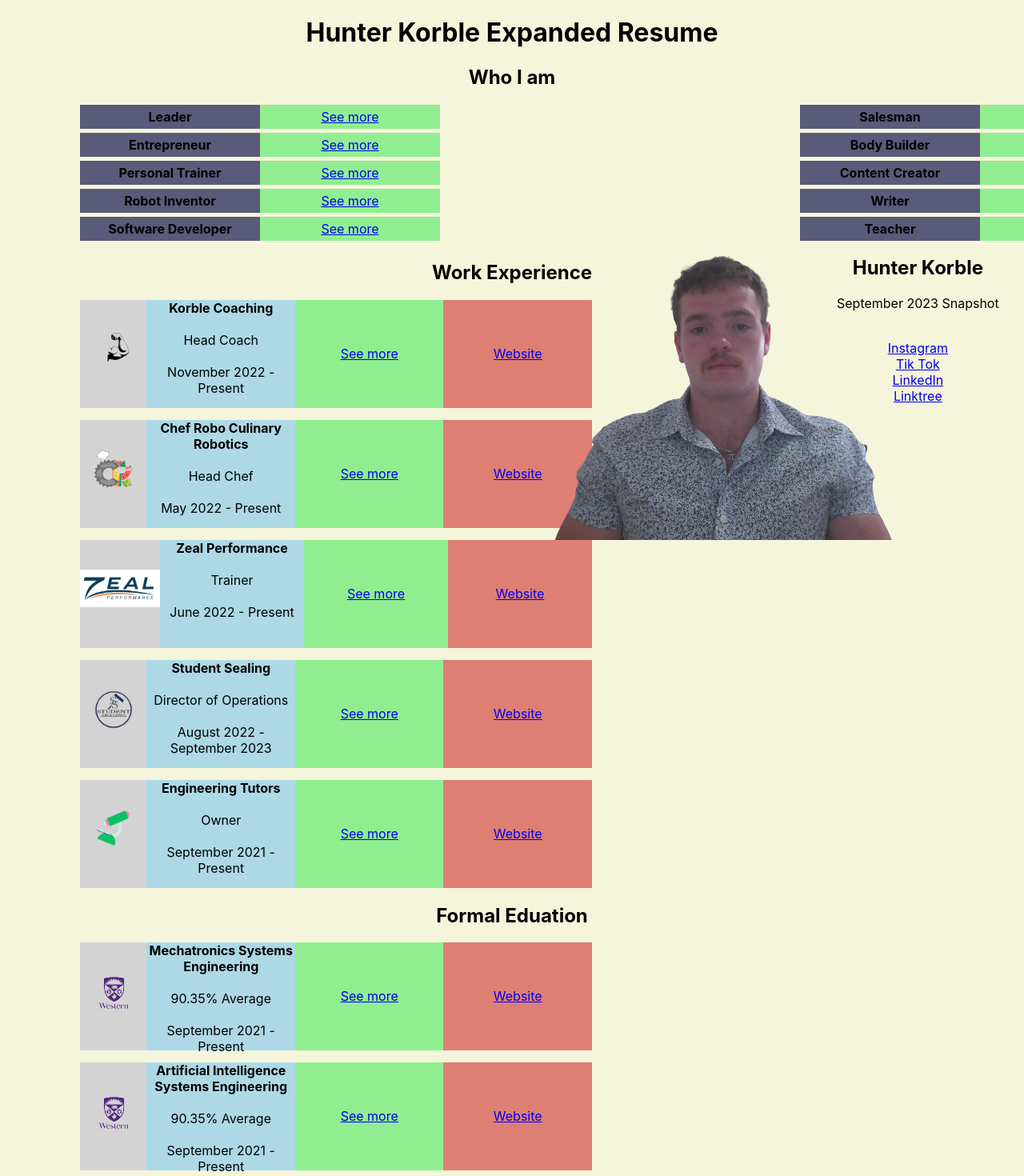
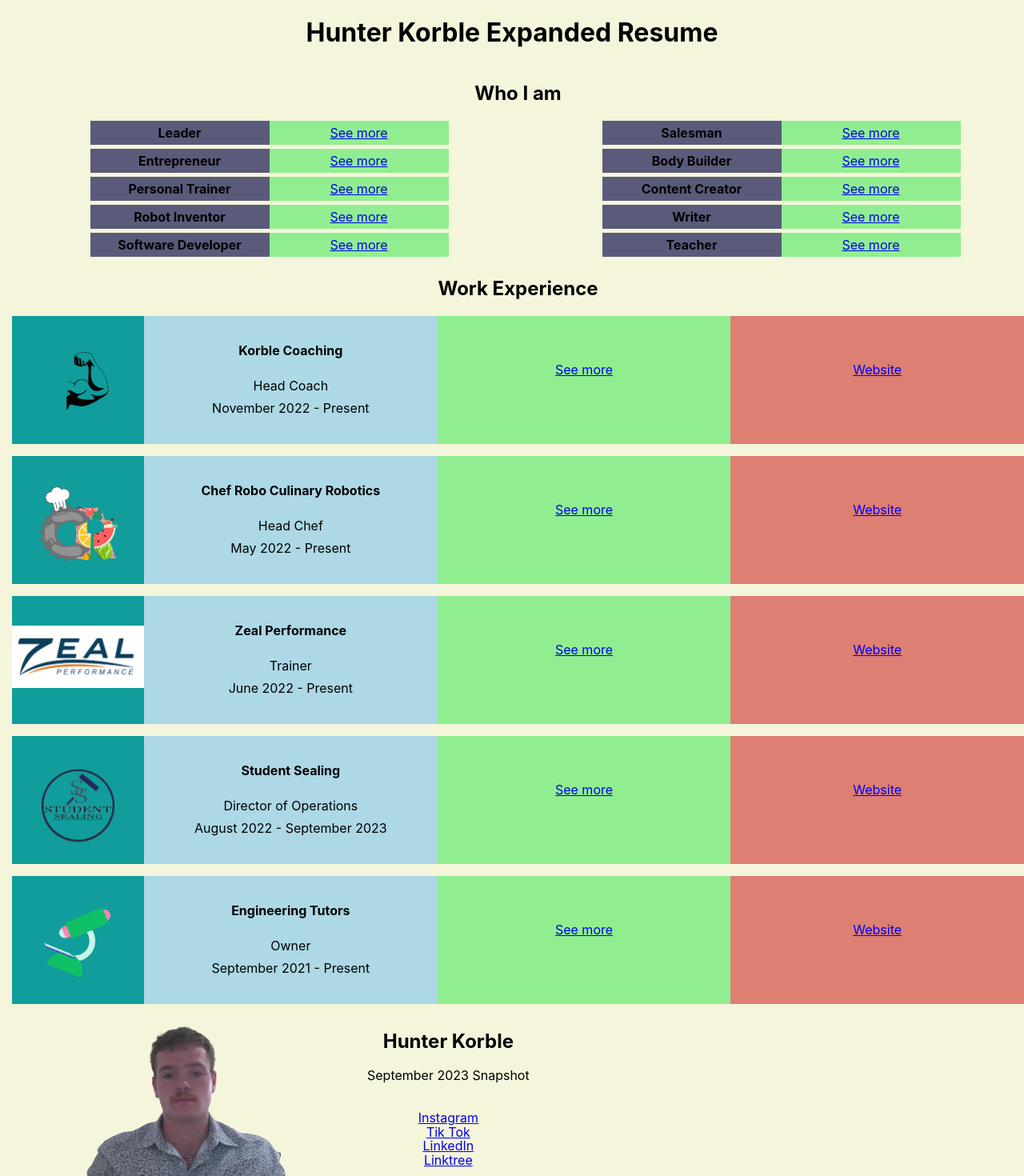
Before and after one commit to hkorble/expanded_resume, a React (Create React App) app: page / in a window 1280 px wide. Shown: the top 1470 px of the page at 80% size. Built offline with nearby package versions, Linux system fonts and the light colour scheme.

Commit message:
Final Draft 1

```diff
--- a/src/App.css
+++ b/src/App.css
@@ -1,7 +1,26 @@
 .App {
   text-align: center;
   background-color: beige;
-  overflow-x: hidden;
+  width: 100%;
+
+}
+
+.MainContent{
+
+  display: flex;
+}
+
+.Test1{
+
+  flex:1;
+}
+.Test2{
+
+  flex:1;
+}
+
+.HomeZone{
+  flex:3;
 }
 
 .Links{
@@ -11,26 +30,9 @@
 
 }
 
-.Hunter {
-  position: fixed;
-  top: 300px;
-  right: -200px;
-  z-index: 1;
-  display: flex;
-  width: 900px;
-}
-.InfoHunter{
-  position: relative;
-  right: 200px;
 
 
-}
 
-.Main{
-
-z-index: 2;
-
-}
 .App-logo {
   height: 40vmin;
   pointer-events: none;
--- a/src/App.js
+++ b/src/App.js
@@ -1,26 +1,19 @@
 import './App.css';
 import HomePage from './content/home-page';
-import Hunter from './Images/Hunter_Casual_Photo_1-removebg-preview.png';
+
 
 
 function App() {
   return (
     <div className="App">
-      <div className='Hunter'>
-        <div><img src={Hunter} alt="Hunter Snapshot"/></div>
-      <div className='InfoHunter'><h2>Hunter Korble</h2> <p>September 2023 Snapshot</p>
-      <div className='Links'>
-      <a href="https://www.instagram.com/hunter_korble/" target="_blank" alt="No Website" rel="noreferrer">Instagram</a><br></br>
-      <a href="https://www.tiktok.com/@hunter_korble" target="_blank" alt="No Website" rel="noreferrer">Tik Tok</a><br></br>
-      <a href="https://www.linkedin.com/in/hunter-korble-963926225/" target="_blank" alt="No Website" rel="noreferrer">LinkedIn</a><br></br>
-      <a href="https://linktr.ee/hkorble" target="_blank" alt="No Website" rel="noreferrer">Linktree</a>
+      <div className='MainContent'>
+
+
+
 
       </div>
-      </div>
-      </div>
 
-
-      <HomePage/>
+      <div className="HomeZone"><HomePage/></div>
 
     </div>
   );
--- a/src/content/Education/Education.css
+++ b/src/content/Education/Education.css
@@ -2,3 +2,27 @@
 
     z-index: 2
 }
+
+
+.Main {
+    display: flex;
+
+    flex-wrap: wrap;
+    width: 100%;
+
+}
+
+@media screen and (max-width: 800px) {
+    .Main {
+        display: flex;
+        flex-direction: column;
+        flex-wrap: wrap;
+        width: 100%;
+        /* Additional styles for screens less than 500px wide go here */
+    }}
+
+
+.Child {
+    flex: 1; /* Make child elements equally share the available space */
+
+  }
--- /dev/null
+++ b/src/content/Hunter/Hunter.css
@@ -0,0 +1,59 @@
+.Hunter{
+
+
+    display: flex;
+    margin-right: 40px;
+
+
+  }
+
+
+  @media screen and (min-width: 1350px) {
+
+
+    .Hunter{
+
+
+      display: flex;
+
+
+      margin-top: 100px;
+    }
+
+
+
+  }
+
+
+  @media screen and (max-width: 1350px) {
+
+
+    .Hunter{
+
+
+      display: flex;
+
+      height: 250px;
+      line-height: 1.1;
+    }
+
+
+
+
+  }
+
+.HunterPicture img{
+
+width: 100%;
+max-height: 100%;
+
+}
+
+
+
+.InfoHunter{
+
+
+
+
+}
--- /dev/null
+++ b/src/content/Hunter/Hunter.js
@@ -0,0 +1,28 @@
+
+import React from 'react';
+import './Hunter.css'
+import Hunter from '../../Images/Hunter_Casual_Photo_1-removebg-preview.png';
+
+export class HunterZone extends React.Component {
+
+
+
+
+render(){
+    return(
+
+<div className='Hunter'>
+        <div className='HunterPicture'><img src={Hunter} alt="Hunter Snapshot"/></div>
+      <div className='InfoHunter'>
+        <h2>Hunter Korble</h2> <p>September 2023 Snapshot</p>
+        <div className='Links'>
+            <a href="https://www.instagram.com/hunter_korble/" target="_blank" alt="No Website" rel="noreferrer">Instagram</a><br></br>
+            <a href="https://www.tiktok.com/@hunter_korble" target="_blank" alt="No Website" rel="noreferrer">Tik Tok</a><br></br>
+            <a href="https://www.linkedin.com/in/hunter-korble-963926225/" target="_blank" alt="No Website" rel="noreferrer">LinkedIn</a><br></br>
+            <a href="https://linktr.ee/hkorble" target="_blank" alt="No Website" rel="noreferrer">Linktree</a>
+
+        </div>
+      </div>
+      </div>
+
+    )}}
--- a/src/content/InfoLink/InfoLink.css
+++ b/src/content/InfoLink/InfoLink.css
@@ -1,6 +1,6 @@
 .OuterBox{
     display: flex;
-    width: 50%;
+    width: 70%;
     background-color: rebeccapurple;
     margin-left: 100px;
     margin-bottom: 5px;
@@ -10,7 +10,18 @@
 
 }
 
+@media screen and (max-width: 1200px) {
+  .OuterBox{
+  display: flex;
+  width: 90%;
+  background-color: rgb(25, 14, 35);
+  margin-left: 0px;
+  margin-bottom: 5px;
+  height: 30px;
 
+
+  }
+  }
 
 
 .Title {
--- a/src/content/InfoLinkWeb/InfoLinkWeb.css
+++ b/src/content/InfoLinkWeb/InfoLinkWeb.css
@@ -1,7 +1,7 @@
 .OuterBoxInfo{
     display: flex;
-    width: 50%;
-    background-color: lightgrey;
+
+
     margin-left: 100px;
     margin-bottom: 15px;
     height: 135px;
@@ -9,11 +9,41 @@
 
 }
 
+@media screen and (max-width: 1350px) {
+
+
+
+
+  .OuterBoxInfo{
+    display: flex;
+
+
+    margin-left: 0px;
+    margin-right: 0px;
+    margin-bottom: 15px;
+    height: 160px;
+    line-height: 0.9;
+
+
+}
+
+
+.Info {
+  flex: 1;
+  /* Set background color for the title area */
+  text-align: center;
+  display: flex;
+justify-content: center; /* Horizontal centering */
+align-items: center;
+flex-direction: column;
+}
+
+}
+
 
 .Info {
     flex: 1;
     background-color: lightblue; /* Set background color for the title area */
-
 
   }
 
@@ -35,13 +65,15 @@
   .Image {
 
     flex: 0.45;
-
+     background-color: rgb(16, 157, 155);
   }
 
 
 .Image img {
     margin-top: 37.5px;
-    max-height: 50px; /* Set a max height for the image */
-    max-width: 100px;
+     /* Set a max height for the image */
+    max-width: 100%;
+    max-height: 100px;
+
     width: auto; /* Maintain the aspect ratio */
   }
--- a/src/content/WhoIAm/WhoIAm.css
+++ b/src/content/WhoIAm/WhoIAm.css
@@ -1,9 +1,23 @@
-.Main {
+.MainTitles {
     display: flex;
-    width: 1800px;
+
+    flex-wrap: wrap;
+    width: 100%;
+    margin-left: 5px;
 
 }
 
+@media screen and (max-width: 800px) {
+    .MainTitles {
+        display: flex;
+        flex-direction: column;
+        flex-wrap: wrap;
+        width: 100%;
+        /* Additional styles for screens less than 500px wide go here */
+    }}
+
+
 .Child {
     flex: 1; /* Make child elements equally share the available space */
+
   }
--- a/src/content/WhoIAm/WhoIAm.js
+++ b/src/content/WhoIAm/WhoIAm.js
@@ -25,7 +25,7 @@
         return(
     <div>
         <h2>Who I am</h2>
-    <div className='Main'>
+    <div className='MainTitles'>
         <div className='Child'>
             {
 
--- /dev/null
+++ b/src/content/home-page.css
@@ -0,0 +1,59 @@
+.HomePage {
+    display: flex;
+    flex-direction: column; /* Stack items vertically */
+    align-items: center; /* Center items horizontally */
+    justify-content: center; /* Center items vertically */
+  }
+
+.Meat{
+
+
+    display: flex;
+
+   width: 100%;
+
+}
+
+.HunterZone{
+
+    flex:1;
+    margin-left: 15px;
+}
+
+.Experience{
+    flex:1;
+    margin-left: 15px;
+
+
+}
+
+.Education{
+
+    margin-left: 5px;
+
+
+}
+
+.WhoIAm{
+
+
+    width: 100%;
+    margin-left: 15px;
+}
+
+@media screen and (max-width: 1350px) {
+
+
+    .Meat{
+
+
+    display: flex;
+    flex-direction: column;
+
+       width: 100%
+    }
+
+
+
+
+  }
--- a/src/content/home-page.js
+++ b/src/content/home-page.js
@@ -2,6 +2,8 @@
 import {WhoIAm} from './WhoIAm/WhoIAm.js'
 import { WorkExperience } from './WorkExperience/WorkExperience.js';
 import { Education } from './Education/Education.js';
+import {HunterZone} from './Hunter/Hunter.js';
+import './home-page.css'
 
 export default class HomePage extends React.Component{
 
@@ -10,16 +12,23 @@
 
 render(){
     return(
-<div>
+<div className='HomePage'>
     <h1>Hunter Korble Expanded Resume</h1>
 <div className='Head'></div>
 <div className='WhoIAm'>
 <WhoIAm/>
 
 </div>
+<div className='Meat'>
+
 <div className='Experience'>
+
 <WorkExperience/>
+</div>
+<div className='HunterZone'>
+<HunterZone/>
 
+</div>
 </div>
 <div className='Education'>
 
```
